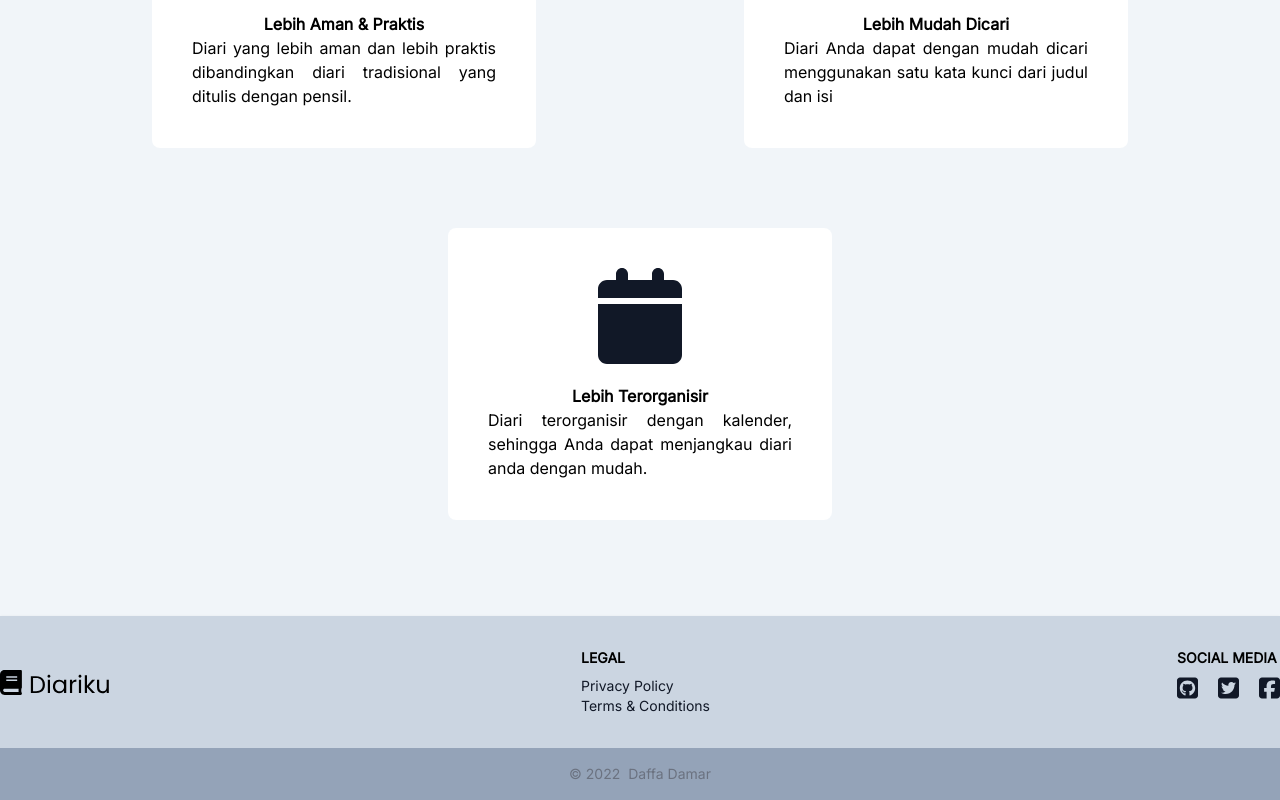
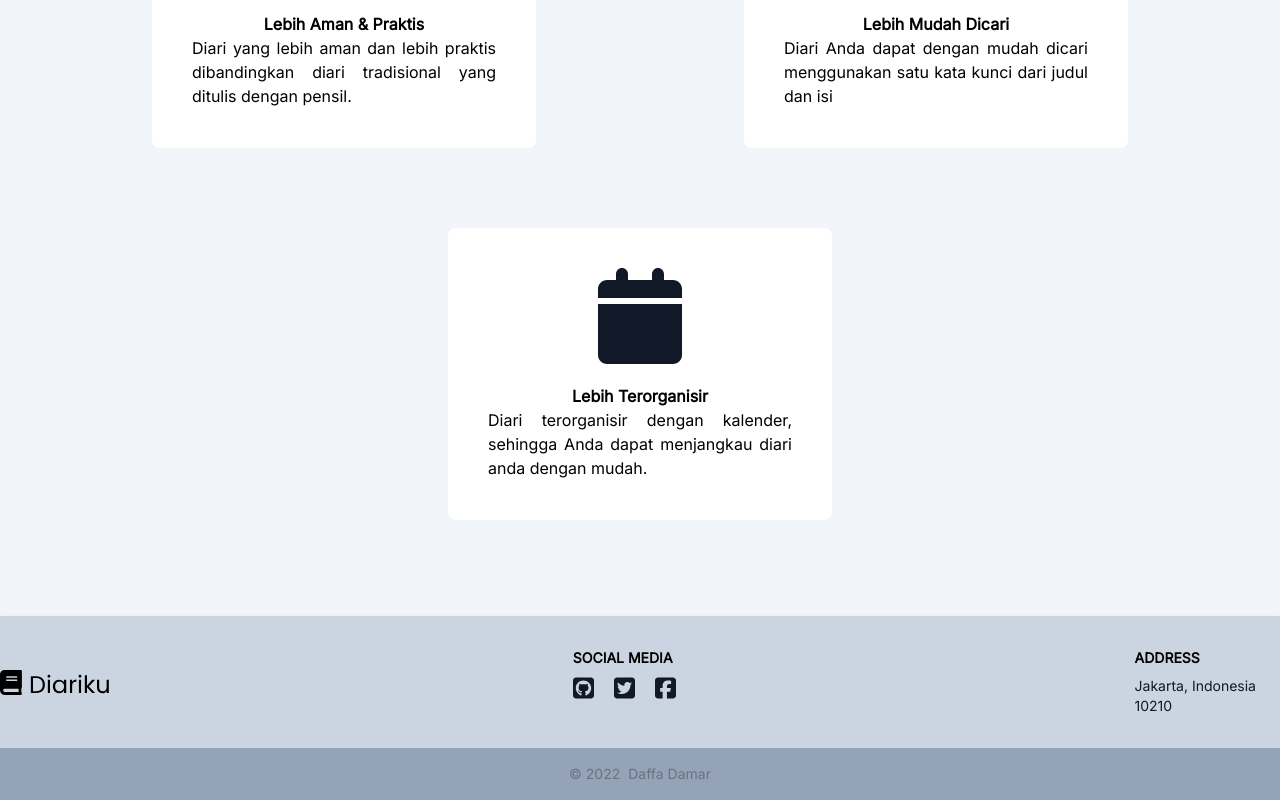
Before and after one commit to daffadmr/mini-project, a React (Create React App) app: page / in a window 1280 px wide. Shown: the part 1127-1927 px from the top of the page. Built offline with nearby package versions, Linux system fonts and the light colour scheme; no server answers.

Commit message:
development: Edit footer

```diff
--- a/src/components/MyFooter.jsx
+++ b/src/components/MyFooter.jsx
@@ -19,13 +19,6 @@ const MyFooter = () => {
             </Footer.LinkGroup>
           </div>
           <div>
-            <h3 className="mb-2 text-sm font-semibold uppercase ">Legal</h3>
-            <Footer.LinkGroup className="flex flex-col text-gray-900">
-              <Footer.Link href="#">Privacy Policy</Footer.Link>
-              <Footer.Link href="#">Terms & Conditions</Footer.Link>
-            </Footer.LinkGroup>
-          </div>
-          <div>
             <h3 className="mb-2 text-sm font-semibold uppercase">
               Social Media
             </h3>
@@ -44,6 +37,13 @@ const MyFooter = () => {
               </a>
             </Footer.LinkGroup>
           </div>
+          <div>
+            <h3 className="mb-2 text-sm font-semibold uppercase ">Address</h3>
+            <Footer.LinkGroup className="flex flex-col text-gray-900">
+              <Footer.Link href="#">Jakarta, Indonesia</Footer.Link>
+              <Footer.Link href="#">10210</Footer.Link>
+            </Footer.LinkGroup>
+          </div>
         </div>
         <div className="w-full bg-slate-400 text-slate-500 py-4 px-4 text-center">
           <Footer.Copyright href="#" by=" Daffa Damar" year={2022} />
```
